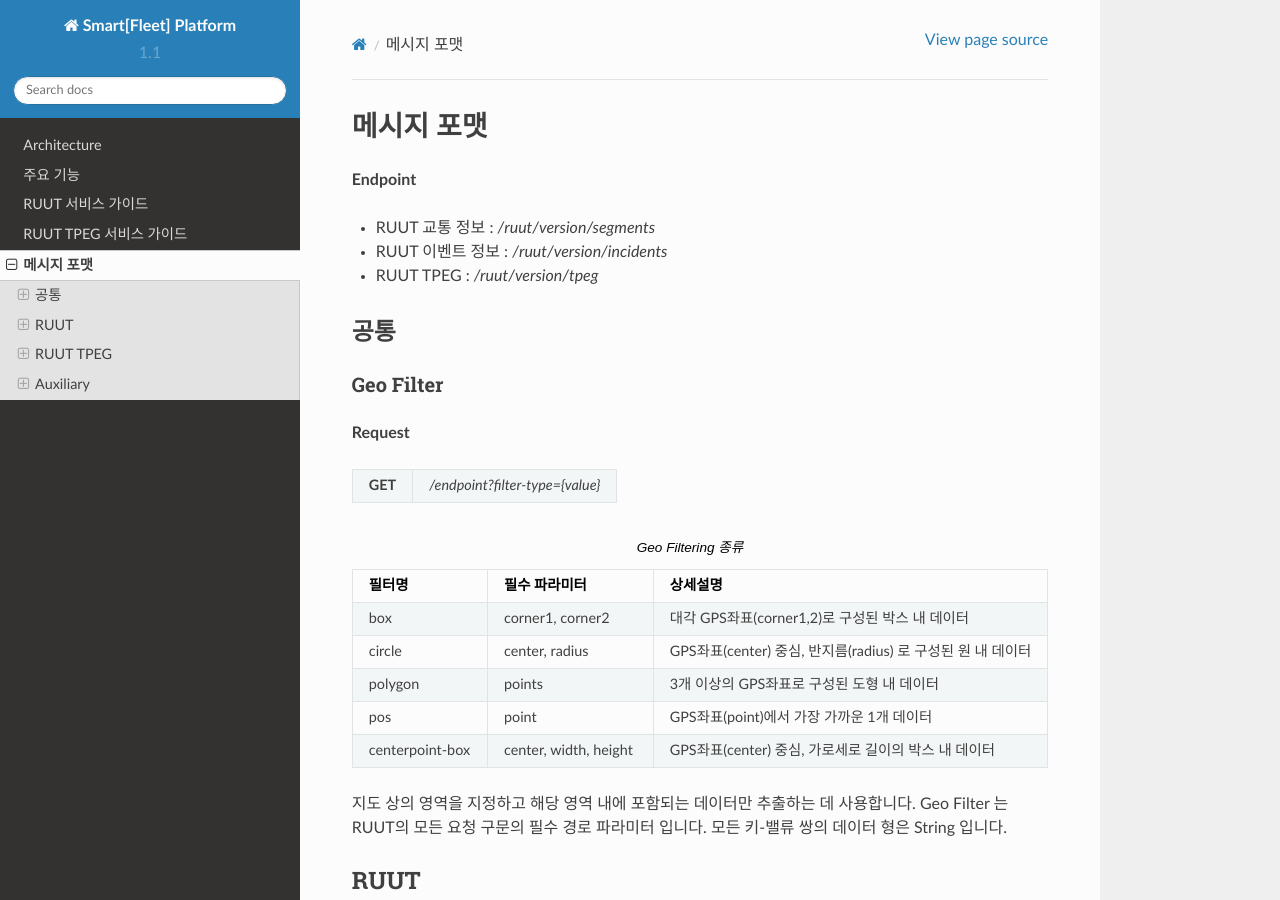
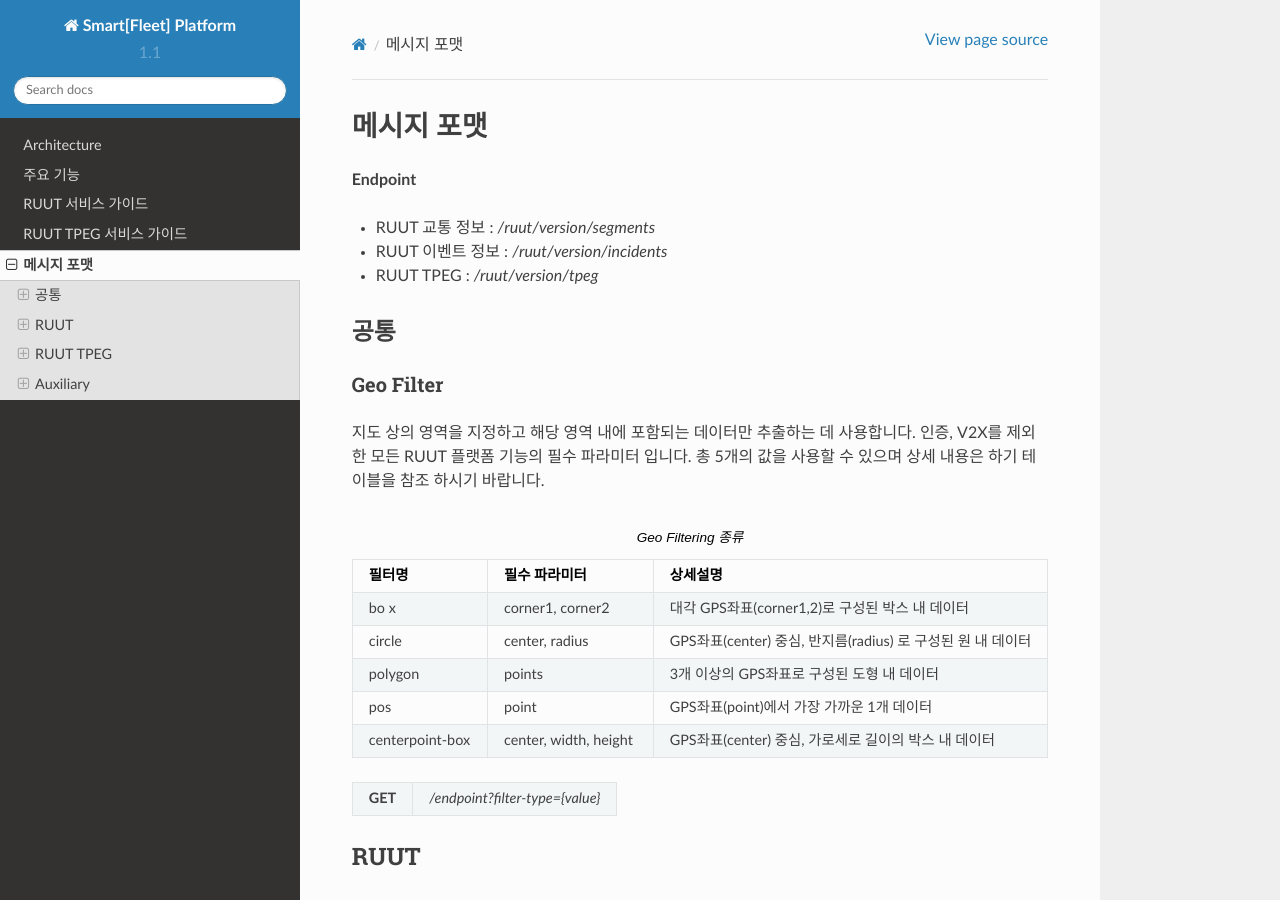
Before and after one commit to harudium/dyrods, a Sphinx documentation site: the page built from source/format.rst, in a window 1280 px wide and 900 px high. Built offline with Sphinx 7.4.7 and the Read the Docs theme 2.0.0, drawn with Linux system fonts in a browser that asks for light colours.

Commit message:
Update format.rst

```diff
--- a/source/format.rst
+++ b/source/format.rst
@@ -15,38 +15,26 @@
 --------------------------
 Geo Filter
 ''''''''''''''''''''''''''
-**Request**
+지도 상의 영역을 지정하고 해당 영역 내에 포함되는 데이터만 추출하는 데 사용합니다. 인증, V2X를 제외한 모든 RUUT 플랫폼 기능의 필수 파라미터 입니다. 총 5개의 값을 사용할 수 있으며 상세 내용은 하기 테이블을 참조 하시기 바랍니다.
+
+.. csv-table:: Geo Filtering 종류
+   :header: "필터명", "필수 파라미터", "상세설명"
+   :widths: 15, 20, 40
+
+   "bo
+   x", "corner1, corner2", "대각 GPS좌표(corner1,2)로 구성된 박스 내 데이터"
+   "circle", "center, radius", "GPS좌표(center) 중심, 반지름(radius) 로 구성된 원 내 데이터"
+   "polygon", "points", "3개 이상의 GPS좌표로 구성된 도형 내 데이터"
+   "pos", "point", "GPS좌표(point)에서 가장 가까운 1개 데이터"
+   "centerpoint-box", "center, width, height", "GPS좌표(center) 중심, 가로세로 길이의 박스 내 데이터"
+
+
 
 +---------+-------------------------------------+
 | **GET** | `/endpoint?filter-type={value}`     |
 +---------+-------------------------------------+
 
-.. csv-table:: Geo Filtering 종류
-   :header: "필터명", "필수 파라미터", "상세설명"
-   :widths: 15, 20, 40
 
-   "box", "corner1, corner2", "대각 GPS좌표(corner1,2)로 구성된 박스 내 데이터"
-   "circle", "center, radius", "GPS좌표(center) 중심, 반지름(radius) 로 구성된 원 내 데이터"
-   "polygon", "points", "3개 이상의 GPS좌표로 구성된 도형 내 데이터"
-   "pos", "point", "GPS좌표(point)에서 가장 가까운 1개 데이터"
-   "centerpoint-box", "center, width, height", "GPS좌표(center) 중심, 가로세로 길이의 박스 내 데이터"
-
-지도 상의 영역을 지정하고 해당 영역 내에 포함되는 데이터만 추출하는 데 사용합니다. Geo Filter 는 RUUT의 모든 요청 구문의 필수 경로 파라미터 입니다. 모든 키-밸류 쌍의 데이터 형은 String 입니다.
-
-
-+--------------+-----------------+------------------------------------------------------+
-| Parameter    | Value           |                   Desription                       	|
-+==============+=================+======================================================+
-| filter_type  | box             | 2개 GPS 대각 좌표로 구성된 박스 내 데이터 반환 요청             |
-+              +-----------------+------------------------------------------------------+
-|              | circle          | GPS 좌표 중심, 반지름으로 구성된 원 내 데이터 반환 요청          |
-+              +-----------------+------------------------------------------------------+
-|              | polygon.        | 3개 이상의 GPS 좌표로 구성된 도형 내 데이터 반환 요청          |
-+              +-----------------+------------------------------------------------------+
-|              | pos             | GPS 좌표에서 가장 가까운 미터 내 데이터 1개 반환 요청          |
-+              +-----------------+------------------------------------------------------+
-|              | centerpoint-box | GPS 좌표 무게중심, 가로/세로로 구성된 박스 내 데이터 반환 요청     |
-+--------------+-----------------+------------------------------------------------------+
 
 RUUT
 --------------------------
```
